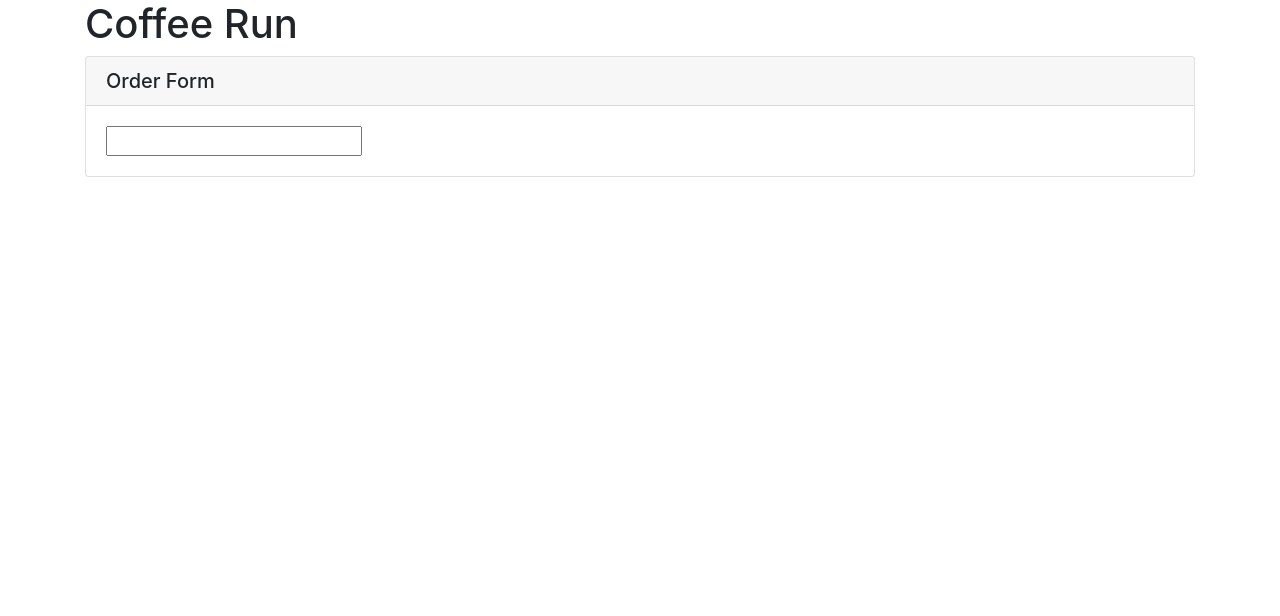
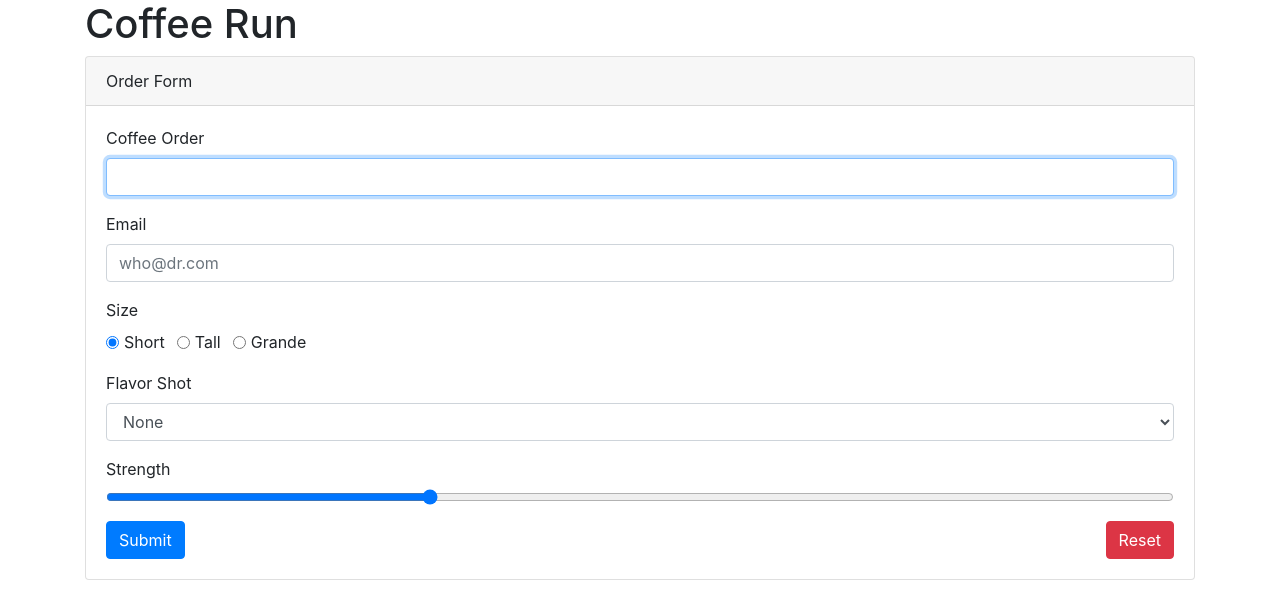
Before and after one commit to milkzzy/coffeerun, a React (Create React App) app: page / in a window 1280 px wide. Shown: the top 616 px of the page. Built offline with nearby package versions, Linux system fonts and the light colour scheme.

Commit message:
Components (Default Customizations)

```diff
--- a/src/App.js
+++ b/src/App.js
@@ -1,16 +1,85 @@
 import React from 'react';
+import {
+  Button,
+  Card,
+  CardHeader,
+  CardBody,
+  Container,
+  Form,
+  FormGroup,
+  Input,
+  Label,
+} from 'reactstrap';
 
 function App() {
   return (
-    <div className="container">
+    <Container>
       <h1>Coffee Run</h1>
-      <div className="card">
-        <h5 className="card-header">Order Form</h5>
-        <div className="card-body">
-          <input />
-        </div>
-      </div>
-    </div>
+      <Card>
+        <CardHeader>Order Form</CardHeader>
+        <CardBody>
+          <Form>
+            <FormGroup>
+              <Label for="order">Coffee Order</Label>
+              <Input id="order" type="text" autoFocus />
+            </FormGroup>
+            <FormGroup>
+              <Label for="emailAddress">Email</Label>
+              <Input
+                id="emailAddress"
+                type="email"
+                placeholder="who@dr.com"
+              />
+            </FormGroup>
+            <FormGroup tag="fieldset">
+            <legend style={{ fontSize: '1rem' }}>Size</legend>              <FormGroup check inline>
+                <Input
+                  type="radio"
+                  name="size"
+                  value="short"
+                  id="size-short"
+                  defaultChecked
+                />
+                <Label for="size-short" check>Short</Label>
+              </FormGroup>
+              <FormGroup check inline>
+                <Input
+                  type="radio"
+                  name="size"
+                  value="tall"
+                  id="size-tall"
+                />
+                <Label for="size-tall" check>Tall</Label>
+              </FormGroup>
+              <FormGroup check inline>
+                <Input
+                  type="radio"
+                  name="size"
+                  value="grande"
+                  id="size-grande"
+                />
+                <Label for="size-grande" check>Grande</Label>
+              </FormGroup>
+            </FormGroup>
+            <FormGroup>
+              <Label for="flavor">Flavor Shot</Label>
+              <Input type="select" id="flavor">
+                <option value="">None</option>
+                <option value="caramel">Caramel</option>
+                <option value="almond">Almond</option>
+                <option value="mocha">Mocha</option>
+              </Input>
+            </FormGroup>
+            <FormGroup>
+              <Label for="strength">Strength</Label>
+              <Input id="strength" type="range" min="0" max="100" step="1" defaultValue="30" />
+            </FormGroup>
+            <Button color="primary" type="submit">Submit</Button>
+            <Button className="float-right" color="danger" type="reset">Reset</Button>
+          </Form>
+        </CardBody>
+      </Card>
+    </Container >
   );
 }
 export default App;
```
